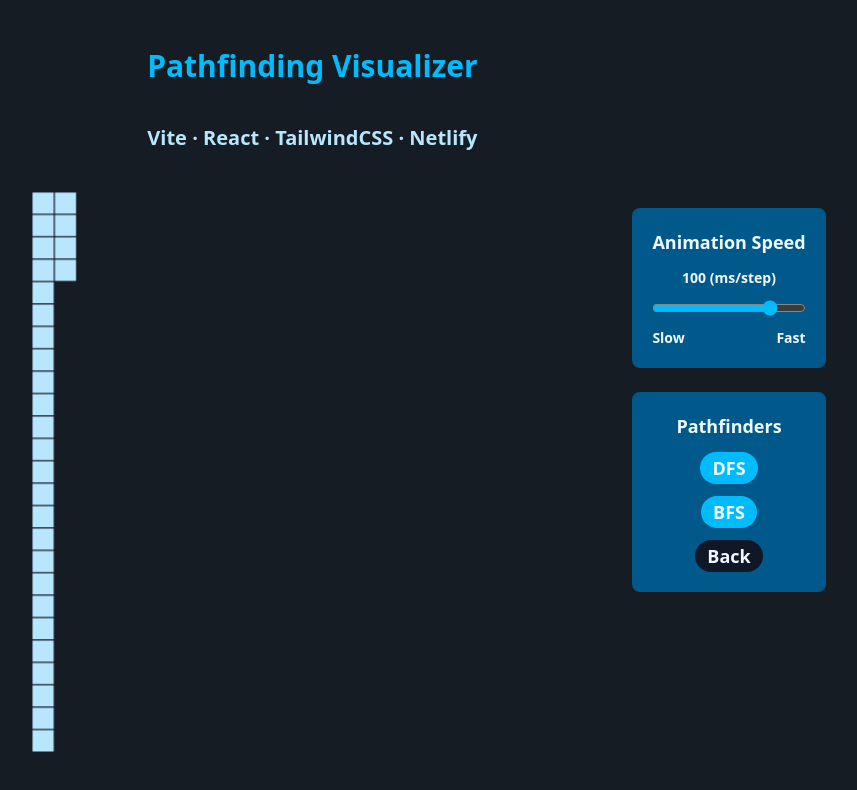
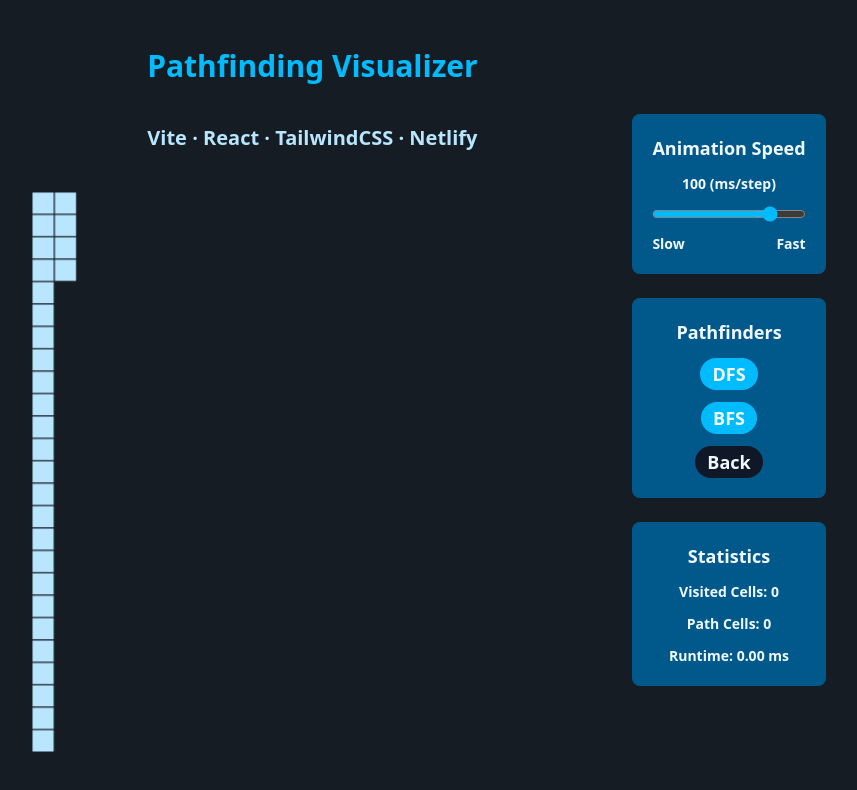
Before and after one commit to Jack-Underhill/Pathfinding-Visualizer, a React (Vite) app: page / in a window 1280 px wide. Both pictures are taken after a click on the button "Open". Shown: the top 790 px of the page, without its empty margins (211-1068 px from the left). Built offline with nearby package versions, Linux system fonts and the light colour scheme.

Commit message:
Added Stats Panel & Logic

```diff
--- a/src/App.jsx
+++ b/src/App.jsx
@@ -14,44 +14,35 @@ function App() {
   const [running, setRunning] = useState(false);
   const [speed, setSpeed] = useState(100);
   const [currPF, setCurrPF] = useState(null);
+  const [visitedStat, setVisitedStat] = useState(0);
+  const [pathStat, setPathStat] = useState(0);
+  const [runtimeStat, setRuntimeStat] = useState(0);
 
   const mouseInputRef = useRef(new MouseInput(grid));
   const gridSizeRef = useRef(gridSize);
   const speedRef = useRef(speed);
+  const visitedStatRef = useRef(visitedStat);
+  const pathStatRef = useRef(pathStat);
+  const runtimeStatRef = useRef(runtimeStat);
   let currPFRef = useRef(null);
 
   const runAlgo = (algo) => {
     if(!algo || algo.isDone()) {
+      updatePFStats();
       setRunning(false);
       return;
     }
 
     algo.step();
+
     setGrid(Object.assign(Object.create(Object.getPrototypeOf(grid)), grid));
     setTimeout(() => runAlgo(algo), speedRef.current);
   }
 
-  let latestRunId = 0
-  const runInstantPF = useCallback(() => {
-    if(!currPFRef.current || !grid.isEditable || !currPFRef.current.isSearchable) {
-      setRunning(false);
-      return;
-    }
-
-    let runId = ++latestRunId;
-    setTimeout(() => {
-      if(runId !== latestRunId) return;
-    }, 0);
-
-    const pfInstance = currPFRef.current;
-    pfInstance.grid = grid;
-    pfInstance.runInstant();
-
-    setGrid(Object.assign(Object.create(Object.getPrototypeOf(grid)), grid));
-  }, [grid]);
-
   const startAlgo = async (algoName) => {
     if(!running) {
+      setVisitedStat(0);
+      setPathStat(0);
       let algo;
 
       switch(algoName) {
@@ -98,6 +89,35 @@ function App() {
     }
   }
 
+  let latestRunId = 0
+  const runInstantPF = useCallback(() => {
+    if(!currPFRef.current || !grid.isEditable || !currPFRef.current.isSearchable) {
+      setRunning(false);
+      return;
+    }
+
+    let runId = ++latestRunId;
+    setTimeout(() => {
+      if(runId !== latestRunId) return;
+    }, 0);
+
+    const pfInstance = currPFRef.current;
+    pfInstance.grid = grid;
+    pfInstance.runInstant();
+
+    setGrid(Object.assign(Object.create(Object.getPrototypeOf(grid)), grid));
+    updatePFStats();
+  }, [grid]);
+
+  const updatePFStats = () => {
+    const pf = currPFRef.current;
+    if(!pf) return;
+
+    setVisitedStat(pf.visitedCount);
+    setPathStat(pf.pathCount);
+    setRuntimeStat(pf.runTime);
+  };
+
   useEffect(() => {
     speedRef.current = speed;
   }, [speed]);
@@ -105,6 +125,18 @@ function App() {
   useEffect(() => {
     gridSizeRef.current = gridSize;
   }, [gridSize]);
+
+  useEffect(() => {
+    visitedStatRef.current = visitedStat;
+  }, [visitedStat]);
+
+  useEffect(() => {
+    pathStatRef.current = pathStat;
+  }, [pathStat]);
+
+  useEffect(() => {
+    runtimeStatRef.current = runtimeStat;
+  }, [runtimeStat]);
 
   useEffect(() => {
     currPFRef.current = currPF;
@@ -138,6 +170,9 @@ function App() {
           onGridSizeChange={setGridSize}
           speed={speed}
           gridSize={gridSize}
+          visitedCells={visitedStat}
+          pathCells={pathStat}
+          runtime={runtimeStat}
         />
       </div>
     </div>
--- a/src/components/ControlPanel.jsx
+++ b/src/components/ControlPanel.jsx
@@ -1,6 +1,6 @@
 import { useState } from 'react';
 
-function ControlPanel({ onRunAlgo, onSpeedChange, onGridSizeChange, speed, gridSize }) {
+function ControlPanel({ onRunAlgo, onSpeedChange, onGridSizeChange, speed, gridSize, visitedCells, pathCells, runtime }) {
     let cardClass = "bg-sky-800 w-full p-5 text-center flex flex-col gap-3 text-sky-50 text-lg font-bold rounded-lg justify-center items-center";
     let algClass = "bg-sky-400 py-0.5 px-3 w-fit rounded-full";
 
@@ -15,6 +15,14 @@ function ControlPanel({ onRunAlgo, onSpeedChange, onGridSizeChange, speed, gridS
     const enableGrids = () => {
         setGridCardClass(cardClass);
         setPFCardClass(cardClass + " hidden");
+    }
+
+    const getRunTime = () => {
+        if(runtime >= 1000) {
+            return ((runtime / 1000).toFixed(4) + " s");
+        } else {
+            return (runtime.toFixed(2) + " ms");
+        }
     }
 
     return (
@@ -126,6 +134,20 @@ function ControlPanel({ onRunAlgo, onSpeedChange, onGridSizeChange, speed, gridS
                     Back
                 </button>
             </div>
+            <div className={pfCardClass}>
+                <div className="">
+                    Statistics
+                </div>
+                <div className="text-sm text-center">
+                    Visited Cells: {visitedCells}
+                </div>
+                <div className="text-sm text-center">
+                    Path Cells: {pathCells}
+                </div>
+                <div className="text-sm text-center">
+                    Runtime: {getRunTime()}
+                </div>
+            </div>
         </div>
     )
 }
--- a/src/logic/Algorithms/Alg.js
+++ b/src/logic/Algorithms/Alg.js
@@ -9,6 +9,15 @@ export class Alg
         this.col = 0;
         this.isSearchable = isSearchable;
         this.grid.isEditable = false;
+
+        this.initStats();
+    }
+
+    initStats() {
+        this.visitedCount = 0;
+        this.pathCount = 0;
+        this.runTime = 0;
+        this.startTime = performance.now();
     }
 
     isDone() { return this.done; }
@@ -103,6 +112,8 @@ export class Alg
         let cell = this.grid.end;
         while(cell.parent)
         {
+            this.pathCount++;
+
             if(cell.type != CellType.START && cell.type != CellType.END)
             {
                 cell.type = CellType.PATH;
@@ -114,16 +125,20 @@ export class Alg
 
     setVisited(cell) {
         cell.visited = true;
+        this.visitedCount++;
 
-        if(cell.type === CellType.GENERATION)
-        {
+        if(cell.type === CellType.GENERATION) {
             cell.type = CellType.VISITED;
         }
     }
 
-    finalizeGrid() {
+    finalizeAlg() {
         this.done = true;
         this.grid.isEditable = true;
+    }
+
+    finalizeGrid() {
+        this.finalizeAlg();
         if(!this.grid.start) this.setTypeToRandomCell(CellType.START);
         if(!this.grid.end) this.setTypeToRandomCell(CellType.END);
     }
@@ -131,8 +146,8 @@ export class Alg
     finalizePFStep(newCell) {
         if(newCell.type === CellType.END) {
             this.setPath();
-            this.done = true;
-            this.grid.isEditable = true;
+            this.finalizeAlg();
+            this.runTime += performance.now() - this.startTime;
         }
     }
 }
--- a/src/logic/Algorithms/maze/GridRandom.js
+++ b/src/logic/Algorithms/maze/GridRandom.js
@@ -12,8 +12,11 @@ export class GridRandom extends Alg {
 
         if(cell) {
             cell.visited = true;
-            if(cell.type === CellType.EMPTY)
+            this.visitedCount++;
+
+            if(cell.type === CellType.EMPTY) {
                 cell.type = CellType.GENERATION;
+            }
 
             let availableDirs = this.getWalkableDirections();
 
--- a/src/logic/Algorithms/pathfind/PFBFS.js
+++ b/src/logic/Algorithms/pathfind/PFBFS.js
@@ -3,9 +3,14 @@ import Alg from "../Alg"
 export class PFBFS extends Alg {
     constructor(grid) {
         super(grid, true);
+        this.initBFS();
+    }
+
+    initBFS() {
         this.q = [];
-        this.q.push(grid.start);
-        this.setVisited(grid.start);
+        this.q.push(this.grid.start);
+        this.setVisited(this.grid.start);
+        this.visitedCount--;
     }
 
     step() {
@@ -42,10 +47,10 @@ export class PFBFS extends Alg {
     runInstant()
     {
         this.grid.resetPF();
+        this.initStats();
         this.done = false;
-        this.q = [];
-        this.q.push(this.grid.start);
-        this.setVisited(this.grid.start);
+
+        this.initBFS();
 
         while(!this.isDone()) {
             this.step();
--- a/src/logic/Algorithms/pathfind/PFDFS.js
+++ b/src/logic/Algorithms/pathfind/PFDFS.js
@@ -3,8 +3,12 @@ import Alg from "../Alg"
 export class PFDFS extends Alg {
     constructor(grid) {
         super(grid, true);
-        this.row = grid.start.row;
-        this.col = grid.start.col;
+        this.initDFS();
+    }
+
+    initDFS() {
+        this.row = this.grid.start.row;
+        this.col = this.grid.start.col;
     }
 
     step() {
@@ -43,9 +47,10 @@ export class PFDFS extends Alg {
     runInstant()
     {
         this.grid.resetPF();
+        this.initStats();
         this.done = false;
-        this.row = this.grid.start.row;
-        this.col = this.grid.start.col;
+
+        this.initDFS();
 
         while(!this.isDone()) {
             this.step();
```
